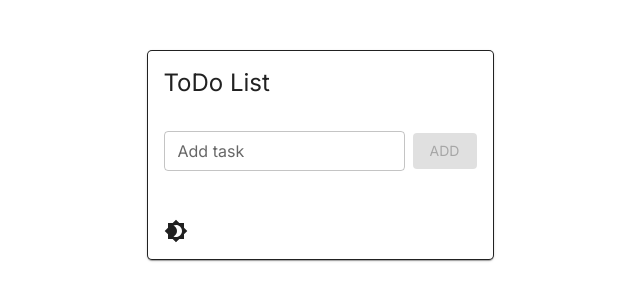
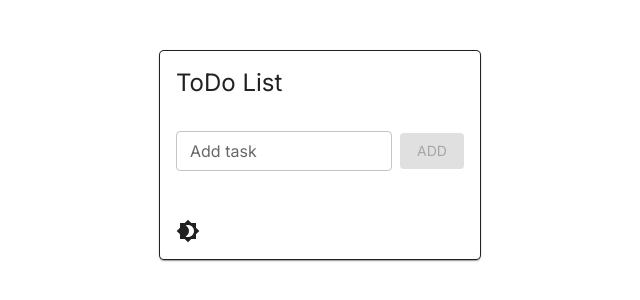
Before and after one commit to yauheni-ulyanovich/ToDoList, a React (Create React App) app: page / in a window 1280 px wide. Shown: the top 300 px of the page, without its empty margins (320-960 px from the left). Built offline with nearby package versions, Linux system fonts and the light colour scheme.

Commit message:
Improved layout, added dark mode support and task animations

```diff
--- a/src/App.tsx
+++ b/src/App.tsx
@@ -66,7 +66,7 @@ const App = () => {
         >
           <Card
             sx={{
-              maxWidth: 345,
+              maxWidth: '25vw',
               margin: '0 auto',
               border: 1,
               borderColor: 'text.primary',
```
